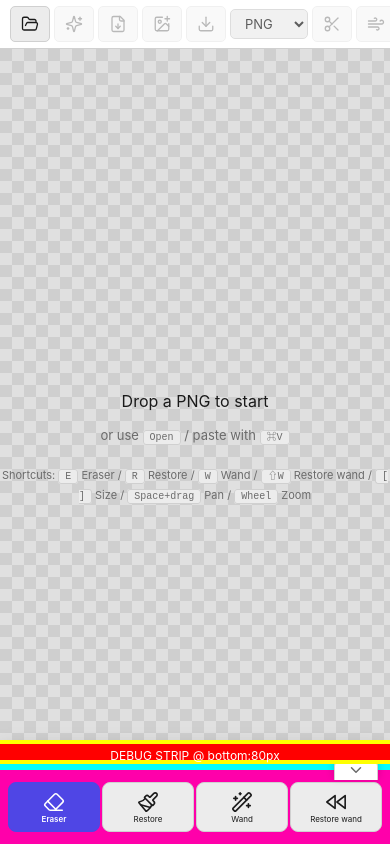
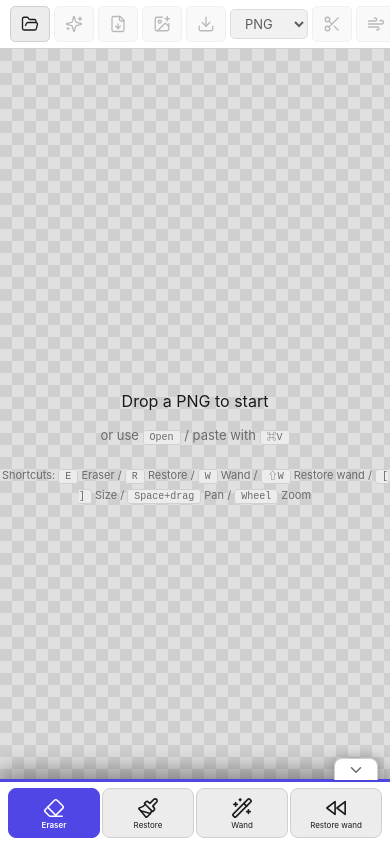
Before and after one commit to keshi02/cleavry, a website built with Vite: page web/index.html in a window 390 px wide. Built offline with nearby package versions, Linux system fonts and the light colour scheme.

Commit message:
Strip mobile-dock debug paint and verbose logging now that it ships
The dock is positioned and toggling correctly on iPhone. Revert the
diagnostic styling to the production palette and remove the bits
that only existed to root-cause the iOS WebKit issues:

- dock background goes back to var(--panel), top stripe to
  var(--accent) at 3px. The !important magenta/cyan and the
  min-height:80px override are gone.
- injectDebugStrip and its red+yellow indicator are deleted; we
  no longer need a known-good fixed-position reference once the
  re-parent-to-body fix is in.
- console.log calls in tagToolDock / detectIOSPlatform /
  syncViewportOffset are removed so the production console isn't
  noisy.

The structural fix stays — the dock is still re-parented to <body>
on init (escaping #toolbar's overflow-auto containing block) and
its bottom is still set via inline style from JS (defeating the
var()-inside-max() resolution bug on iOS WebKit).

Co-Authored-By: Claude Opus 4.7 (1M context) <noreply@anthropic.com>

```diff
--- a/web/src/styles.css
+++ b/web/src/styles.css
@@ -1003,13 +1003,8 @@
          dock; acceptable for guaranteed visibility. */
       bottom: max(80px, var(--vv-bottom-offset, 0px), calc(100vh - 100dvh));
       z-index: 30;
-      /* ★ DEBUG: super-saturated colours with !important to defeat any
-         cascade override. If the dock still looks invisible with these
-         applied, the dock simply isn't being rendered at the expected
-         viewport rect. */
-      background-color: #ff00aa !important;
-      border-top: 6px solid #00ffff !important;
-      min-height: 80px !important;
+      background-color: var(--panel);
+      border-top: 3px solid var(--accent);
       padding: 6px 8px;
       padding-bottom: calc(6px + env(safe-area-inset-bottom, 0px));
       margin: 0;
--- a/web/src/ui/mobileDock.ts
+++ b/web/src/ui/mobileDock.ts
@@ -35,7 +35,6 @@ const TIP_AUTODISMISS_MS = 2500;
 export function initMobileDock(): void {
   detectIOSPlatform();
   tagToolDock();
-  injectDebugStrip();
   // setupCollapseToggle has to land BEFORE syncViewportOffset so the
   // initial body-class state (read from localStorage) is in place when
   // we compute the toggle's bottom offset. Otherwise the toggle stays
@@ -68,7 +67,6 @@ function detectIOSPlatform(): void {
   isIOSPlatform = /iPad|iPhone|iPod/.test(ua)
               || (/Macintosh/.test(ua) && 'ontouchend' in document);
   if (isIOSPlatform) document.documentElement.classList.add('ios');
-  console.log('[mobileDock] iOS detected:', isIOSPlatform, 'UA:', ua.slice(0, 80));
 }
 
 // Tag the .group that wraps the .tool-btns container so the mobile
@@ -76,41 +74,9 @@ function detectIOSPlatform(): void {
 // Field reports indicate `:has()` styling occasionally fails to update
 // when a body-class state changes on certain iOS Safari builds; a
 // plain class selector is rock-solid.
-// ★ DEBUG: Inserts an unconditional bright red strip at the same
-// position the dock should occupy. If the user sees the red strip
-// but not the dock, the issue is the dock element's styling. If
-// the user doesn't see the red strip either, then `position:fixed;
-// bottom:80px` itself isn't working in this context — meaning the
-// containing block isn't the viewport (some ancestor with transform
-// or filter), or the element is being clipped, or layout is broken.
-function injectDebugStrip(): void {
-  const strip = document.createElement('div');
-  strip.id = 'mobile-dock-debug-strip';
-  strip.style.cssText = [
-    'position: fixed',
-    'bottom: 80px',
-    'left: 0',
-    'right: 0',
-    'height: 24px',
-    'background: #ff0000',
-    'z-index: 9999',
-    'pointer-events: none',
-    'border-top: 4px solid #ffff00',
-    'border-bottom: 4px solid #ffff00',
-  ].join(';');
-  strip.textContent = 'DEBUG STRIP @ bottom:80px';
-  strip.style.color = '#ffffff';
-  strip.style.fontSize = '12px';
-  strip.style.lineHeight = '24px';
-  strip.style.textAlign = 'center';
-  document.body.appendChild(strip);
-}
-
 function tagToolDock(): void {
   const toolBtns = document.querySelector<HTMLElement>('#toolbar .tool-btns');
-  console.log('[mobileDock] tool-btns found:', !!toolBtns);
   const group = toolBtns?.parentElement;
-  console.log('[mobileDock] parent:', group?.tagName, '/', group?.className);
   if (group) {
     group.classList.add('mobile-tool-dock');
     // Re-parent to <body> so iOS Safari's containing-block bug for
@@ -119,29 +85,6 @@ function tagToolDock(): void {
     // Tool buttons keep their click handlers (event listeners follow
     // the element across moves) so no other wiring needs to change.
     document.body.appendChild(group);
-    console.log('[mobileDock] tagged + re-parented. classes now:', group.className);
-    // Measure after the next layout so we get the real applied geometry.
-    requestAnimationFrame(() => {
-      const rect = group.getBoundingClientRect();
-      const cs = getComputedStyle(group);
-      console.log('[mobileDock] geometry:', JSON.stringify({
-        top: Math.round(rect.top),
-        bottom: Math.round(rect.bottom),
-        height: Math.round(rect.height),
-        width: Math.round(rect.width),
-        innerH: window.innerHeight,
-        vvH: window.visualViewport?.height,
-        vvOff: window.visualViewport?.offsetTop,
-        position: cs.position,
-        bg: cs.backgroundColor,
-        cssBottom: cs.bottom,
-        transform: cs.transform,
-        zIndex: cs.zIndex,
-        display: cs.display,
-        visibility: cs.visibility,
-        collapsed: document.body.classList.contains('mobile-tools-collapsed'),
-      }));
-    });
   }
 }
 
@@ -171,8 +114,6 @@ function syncViewportOffset(): void {
     const collapsed = document.body.classList.contains('mobile-tools-collapsed');
     toggle.style.bottom = `${(collapsed ? 0 : 64) + safe + gap}px`;
   }
-
-  console.log('[mobileDock] offset set to', gap, 'px; vv:', vv?.height, '/', window.innerHeight);
 }
 
 // Read env(safe-area-inset-bottom) by computing it on a hidden probe
```
